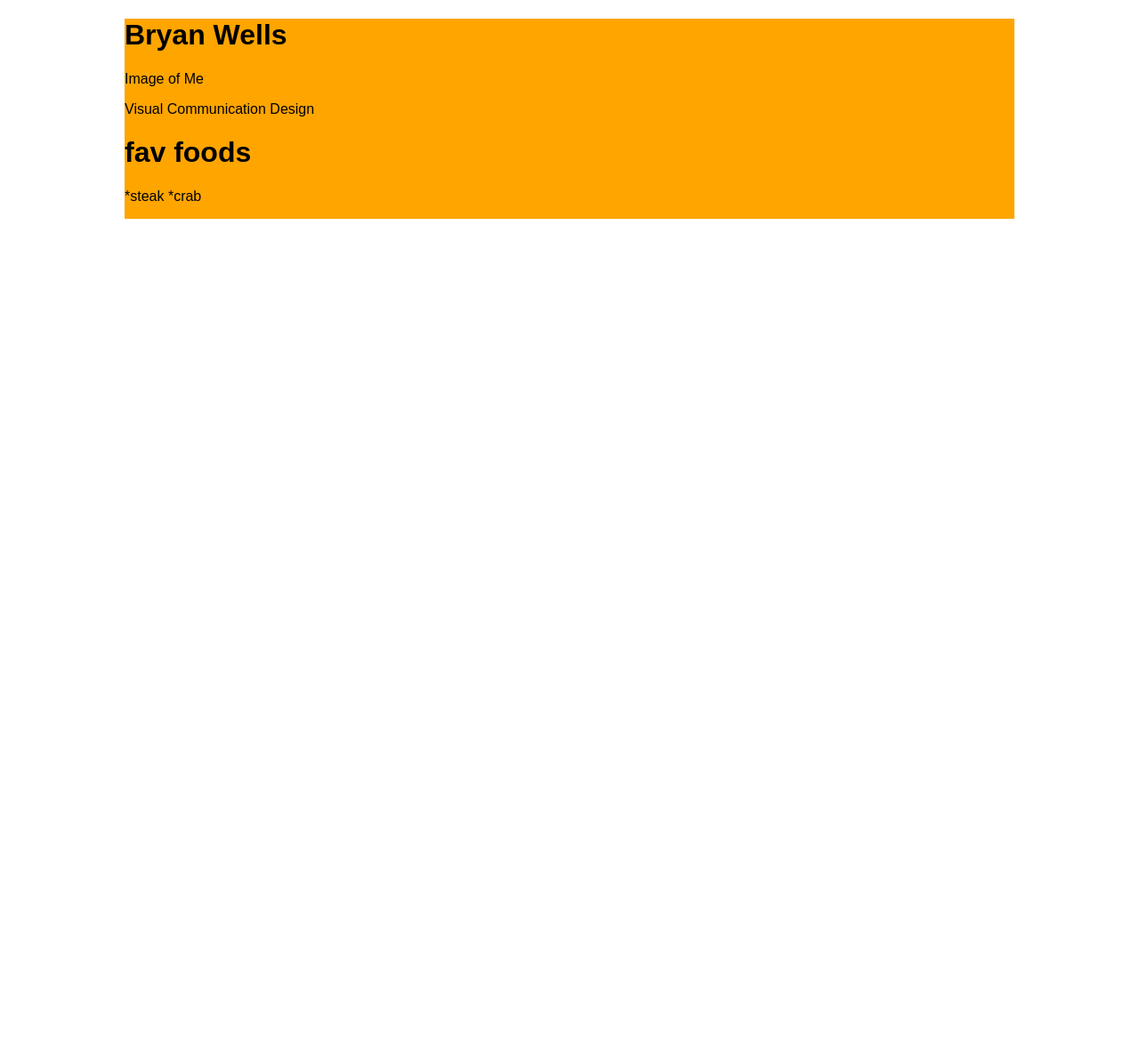
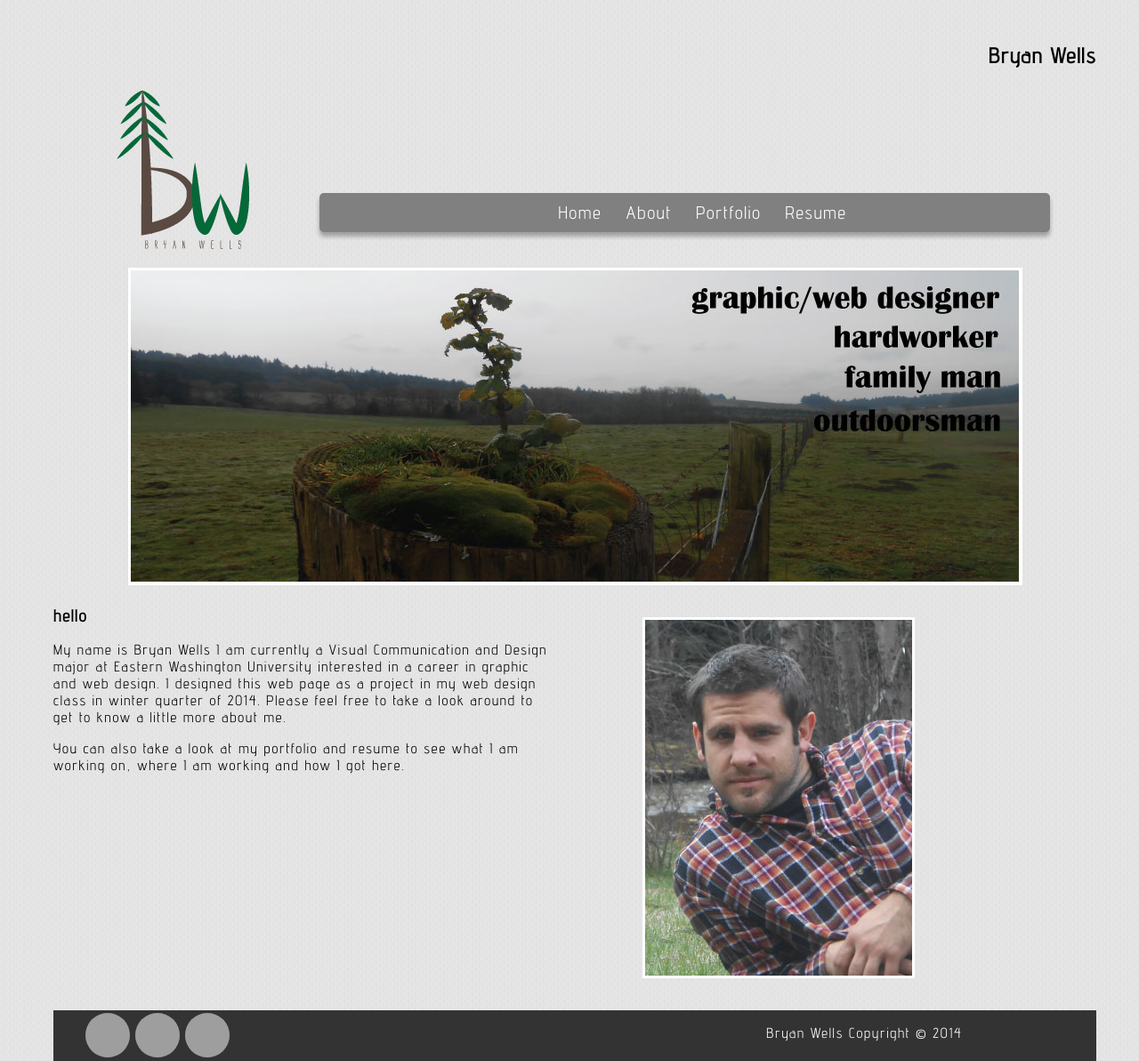
Before and after one commit to bwells6/p1-bio, a plain HTML site: page index.html in a window 1280 px wide. Shown: the whole page at 89% size. Before the commit the page ends 800 px from the top, so only its background shows below. Drawn offline with Linux system fonts and the light colour scheme; grey boxes are pictures that could not be loaded.

Commit message:
brought in files

```diff
--- /dev/null
+++ b/css/gridpak.css
@@ -0,0 +1,221 @@
+/*!
+ * Gridpak Beta CSS
+ *
+ * Generator - http://gridpak.com/
+ * Created by @erskinedesign
+ */
+
+
+
+/* Reusable column setup */
+.col {
+    border:0px solid rgba(0,0,0,0);
+    float:left;
+    -webkit-box-sizing:border-box;
+    -moz-box-sizing:border-box;
+    box-sizing:border-box;
+    -moz-background-clip:padding-box !important;
+    -webkit-background-clip:padding-box !important;
+    background-clip:padding-box !important;
+}
+
+
+
+    /* 1. 3 Column Grid 0px - 479px
+    -----------------------------------------------------------------------------
+
+    Span 1:    33.3333333333%
+    Span 2:    66.6666666667%
+    Span 3:    100%
+
+    ----------------------------------------------------------------------------- */
+
+    @media screen and (min-width: 0px) and (max-width: 479px) {
+
+        .row {
+            margin-left:-3px;
+        }
+        .col {
+            border-left-width:3px;
+        	padding:0 3px;
+        }
+           section img{
+        display: none;
+        }
+
+
+        /*
+        Add your semantic classnames in alongside their corresponding spans here. e.g.
+
+        .span_3,
+        .my_semantic_class_name {
+            ...
+        }
+        */
+
+        .span_1 {
+            width:33.3333333333%;
+        }
+        .span_2 {
+            width:66.6666666667%;
+        }
+        .span_3 {
+            margin-left:0;
+            width:100%;
+        }
+    }
+
+    /* 2. 3 Column Grid 480px - 779px
+    -----------------------------------------------------------------------------
+
+    Span 1:    33.3333333333%
+    Span 2:    66.6666666667%
+    Span 3:    100%
+
+    ----------------------------------------------------------------------------- */
+
+    @media screen and (min-width: 480px) and (max-width: 779px) {
+
+        .row {
+            margin-left:-3px;
+        }
+        .col {
+            border-left-width:3px;
+        	padding:0 3px;
+        }
+        section img{
+        display: none;
+        }
+
+
+
+
+        .span_1 {
+            width:33.3333333333%;
+        }
+        .span_2 {
+            width:66.6666666667%;
+        }
+        .span_3 {
+            margin-left:0;
+            width:100%;
+        }
+    }
+
+    /* 3. 6 Column Grid 780px - 959px
+    -----------------------------------------------------------------------------
+
+    Span 1:    16.6666666667%
+    Span 2:    33.3333333333%
+    Span 3:    50.0%
+    Span 4:    66.6666666667%
+    Span 5:    83.3333333333%
+    Span 6:    100%
+
+    ----------------------------------------------------------------------------- */
+
+    @media screen and (min-width: 780px) and (max-width: 959px) {
+
+        .row {
+            margin-left:-6px;
+        }
+        .col {
+            border-left-width:6px;
+        	padding:0 6px;
+        }
+
+           section img{
+        display: none;
+        }
+
+
+        .span_1 {
+            width:16.6666666667%;
+        }
+        .span_2 {
+            width:33.3333333333%;
+        }
+        .span_3 {
+            width:50.0%;
+        }
+        .span_4 {
+            width:66.6666666667%;
+        }
+        .span_5 {
+            width:83.3333333333%;
+        }
+        .span_6 {
+            margin-left:0;
+            width:100%;
+        }
+    }
+
+    /* 4. 12 Column Grid 960px - Infinity
+    -----------------------------------------------------------------------------
+
+    Span 1:    8.33333333333%
+    Span 2:    16.6666666667%
+    Span 3:    25.0%
+    Span 4:    33.3333333333%
+    Span 5:    41.6666666667%
+    Span 6:    50.0%
+    Span 7:    58.3333333333%
+    Span 8:    66.6666666667%
+    Span 9:    75.0%
+    Span 10:    83.3333333333%
+    Span 11:    91.6666666667%
+    Span 12:    100%
+
+    ----------------------------------------------------------------------------- */
+
+    @media screen and (min-width: 960px) {
+
+        .row {
+            margin-left:-12px;
+        }
+        .col {
+            border-left-width:12px;
+        	padding:0 12px;
+        }
+
+
+
+
+        .span_1 {
+            width:8.33333333333%;
+        }
+        .span_2 {
+            width:16.6666666667%;
+        }
+        .span_3 {
+            width:25.0%;
+        }
+        .span_4 {
+            width:33.3333333333%;
+        }
+        .span_5 {
+            width:41.6666666667%;
+        }
+        .span_6 {
+            width:50.0%;
+        }
+        .span_7 {
+            width:58.3333333333%;
+        }
+        .span_8 {
+            width:66.6666666667%;
+        }
+        .span_9 {
+            width:75.0%;
+        }
+        .span_10 {
+            width:83.3333333333%;
+        }
+        .span_11 {
+            width:91.6666666667%;
+        }
+        .span_12 {
+            margin-left:0;
+            width:100%;
+        }
+    }
--- a/css/styles.css
+++ b/css/styles.css
@@ -1,8 +1,108 @@
 /* Your Website Styles */
+html{
+background: url(../img/subtle_surface.png);
+}
+body{
+	font-family: 'Advent Pro', sans-serif;
+	color:black;
+  letter-spacing:.1em;
+  margin:3em;
+}
+.top {
+text-align: right;
+}
+article .col{
+  background: blue;
+  margin-top:10px;
 
+}
+section {
+
+  text-align: center;
+}
+
+
+footer{
+  background: #333;
+  color: white;
+}
+
+footer div img {
+
+  background: #555;
+  margin-top: 3px;
+  border-radius: 50px;
+  height: 50px;
+  line-height: 50px;
+  width: 50px;
+  text-align: center;
+
+}
+
+footer div img:hover{
+  background:white;
+
+}
+section img{
+	border: 3px solid white;
+   }
+
+
+.me	img{
+  margin-bottom: 2em;
+	margin-left: 4em;
+	margin-top: 2em;
+	border: 3px solid white;
+}
+
+
+
+
+
+
+
+nav {
+	margin-top: 6em;
+  margin-right:2em;
+	text-align: center;
+	font-size: 1.25em;
+
+
+  }
+
+nav ul {
+  border-radius: .25em;
+  background: gray;
+  list-style:none;
+  text-align: center;
+  box-shadow: 0 5px 5px rgba(0,0,0,0.3);
+  }
+
+nav li {
+  position:relative;
+  display:inline-block;
+  border-bottom: none;
+  border-radius: .25em .25em 0 0;
+  }
+
+nav li:hover { box-shadow: 0 -5px 0 #333; }
+
+nav a {
+  color:white;
+  display:block;
+  padding: .5em;
+  text-decoration:none;
+  }
+
+nav a:hover {
+  border-radius: 0 0 .25em .25em;
+  background: #333;
+  box-shadow: 0 5px 0 #333;
+  color:white;
+  text-shadow: 0 -1px 0 rgba(0,0,0,0.3);
+  }
 
 /* Show Grid */
 .showgrid {
 	background: url("../img/grid-bg.png") repeat-y;
-	background: orange;
 }
--- a/index.html
+++ b/index.html
@@ -2,35 +2,83 @@
 <html lang="en">
 <head>
   <meta charset="UTF-8" />
-  <title>Your Website</title>
+  <title>Bryan wells</title>
+
+ <link rel="icon" href="favicon.ico">
 
   <link rel="stylesheet" href="css/normalize.css">
-  <link rel="stylesheet" href="css/grid.css">
+  	<link rel="stylesheet" href="css/gridpak.css">
+  	<link href='http://fonts.googleapis.com/css?family=Advent+Pro:400,100' rel='stylesheet' type='text/css'>
   <link rel="stylesheet" href="css/styles.css">
 
 </head>
 <body>
-
-	<div class="container showgrid">
-
-		<!-- Your Content -->
-		<h1>Bryan Wells</h1>
-
-<p>Image of Me</p>
-
-<p>Visual Communication Design</p>
-
-<h1>fav foods</h1>
-
-<p>*steak
-*crab</p>
+	<div class="top"><h2>Bryan Wells<h2></div>
+	<div class="page">
 
 
-		<!-- Clearfix -->
-		<div class="clear"></div>
+		<div class="row">
+
+		<div class="span_3 col">
+			<a href="#"><img src="img/logo3.png"></a>
+		</div>
+		<div class="span_9 col">
+
+			<nav>
+			  <ul>
+			    <li><a href="#">Home</a></li>
+			    <li><a href="http://bwells6.github.io/p1-bio">About</a></li>
+			    <li><a href="http://bwells6.github.io/p4-image-gallery">Portfolio</a></li>
+			    <li><a href="http://bwells6.github.io/p2-resume">Resume</a></li>
+			  </ul>
+			</nav>
+		</div>
+		</div>
+		<section class="span_12 col">
+				<img src="img/big.jpg">
+		</section>
+
+		<div class="row">
+			<article class="span_6 col">
+				<h3>hello</h3>
+				<p>My name is Bryan Wells I am currently a Visual Communication and Design major at Eastern Washington University interested in a career in graphic and web design. I designed this web page as a project in my web design class in winter quarter of 2014. Please feel free to take a look around to get to know a little more about me. </p>
+				<p> You can also take a look at my portfolio and resume to see what I am working on, where I am working and how I got here.
+			</article>
+
+			<aside class="span_6 col">
+				<div class="me"><img src="img/me.jpg"></div>
+			</aside>
+
+
+
+		</div>
+
+		<footer class="span_12 col">
+
+				<div class="span_8 col">
+					<a href="http://linkedin.com"><img src="https://cdn3.iconfinder.com/data/icons/picons-social/57/51-linkedin-48.png" alt="" /></a>
+
+
+
+					<a href="http://facebook.com"><img src="https://cdn3.iconfinder.com/data/icons/picons-social/57/46-facebook-48.png" alt="" /></a>
+
+
+
+					<a href="http://instagram.com"><img src="https://cdn3.iconfinder.com/data/icons/picons-social/57/78-instagram-48.png" alt="" /></a>
+
+					</div>
+
+
+			<div class="span_4 col">
+				<p>Bryan Wells Copyright &#169; 2014</p>
+			</div>
+			</footer>
+
 
 	</div>
 
 
+
+
 </body>
 </html>
```
Also changed, not shown: img/big.jpg (added), img/graphic.png (added), img/logo2.png (added), img/logo3.png (added), img/me.jpg (added), img/subtle_surface.png (added).
